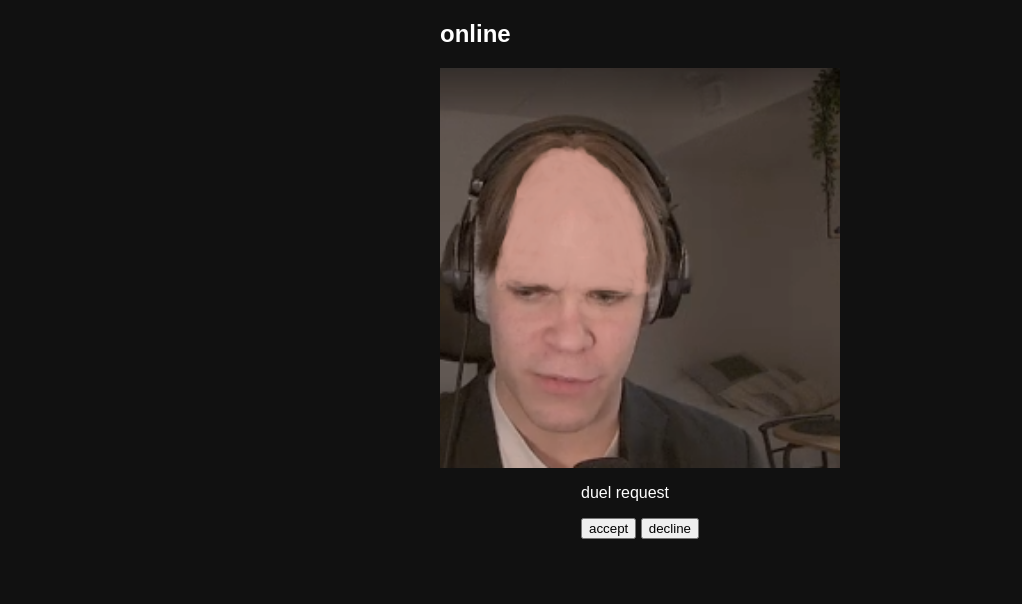
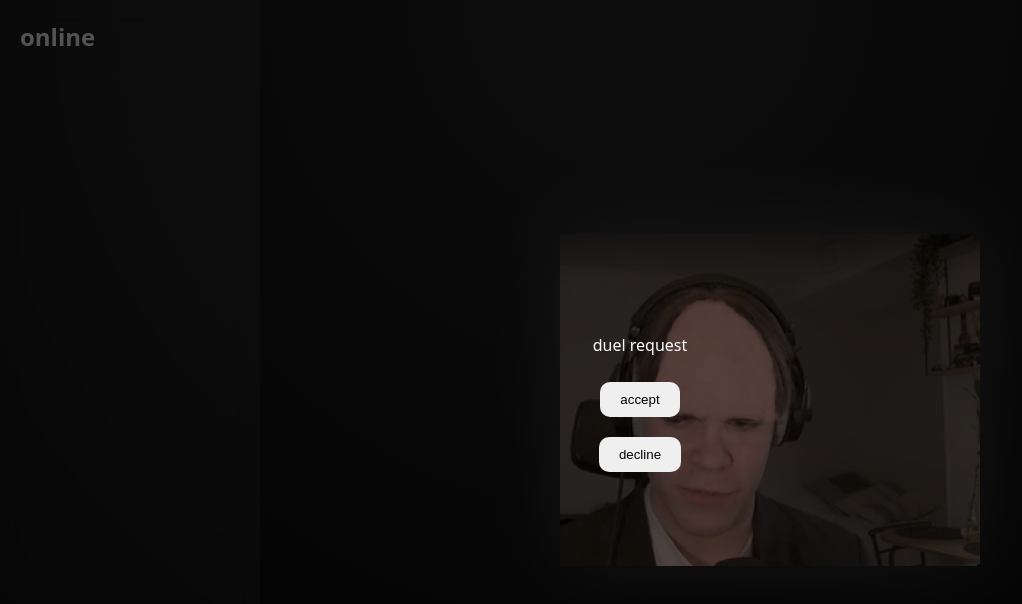
Before and after one commit to napikengine99/tic-tac-forehead, a website: page public/index.html in a window 1280 px wide. Shown: the whole page, without its empty margins (0-1022 px from the left). Drawn offline with nearby package versions, Linux system fonts and the light colour scheme.

Commit message:
Update style.css

```diff
--- a/public/style.css
+++ b/public/style.css
@@ -1,44 +1,99 @@
+* {
+  box-sizing: border-box;
+}
+
 body {
   margin: 0;
-  background: #111;
+  background: radial-gradient(circle at top, #222, #000);
   color: white;
-  font-family: sans-serif;
-  display: flex;
-  flex-direction: column;
-  align-items: center;
+  font-family: system-ui;
+  height: 100vh;
+  overflow: hidden;
 }
 
-#menu {
-  margin: 20px;
+#layout {
+  display: flex;
+  height: 100%;
+}
+
+#sidebar {
+  width: 260px;
+  background: rgba(255,255,255,0.05);
+  backdrop-filter: blur(12px);
+  padding: 20px;
+}
+
+#sidebar h2 {
+  margin-top: 0;
+  opacity: 0.8;
+}
+
+.user {
+  padding: 10px;
+  margin-bottom: 6px;
+  background: rgba(255,255,255,0.08);
+  border-radius: 10px;
+  cursor: pointer;
+  transition: 0.2s;
+}
+
+.user:hover {
+  background: rgba(255,255,255,0.18);
 }
 
 #game {
+  flex: 1;
+  display: flex;
+  align-items: center;
+  justify-content: center;
   position: relative;
-  width: 400px;
-  height: 400px;
 }
 
 #forehead {
-  width: 100%;
-  height: 100%;
-  object-fit: cover;
+  width: 420px;
+  filter: drop-shadow(0 0 40px rgba(255,255,255,0.15));
 }
 
 #board {
   position: absolute;
-  top: 20%;
-  left: 20%;
-  width: 60%;
-  height: 60%;
+  width: 240px;
+  height: 240px;
   display: grid;
   grid-template-columns: repeat(3, 1fr);
 }
 
 .cell {
-  border: 2px solid rgba(255,255,255,0.6);
+  border: 2px solid rgba(255,255,255,0.5);
   font-size: 3rem;
   display: flex;
   align-items: center;
   justify-content: center;
   cursor: pointer;
+  transition: background 0.2s;
 }
+
+.cell:hover {
+  background: rgba(255,255,255,0.1);
+}
+
+#popup {
+  position: fixed;
+  inset: 0;
+  background: rgba(0,0,0,0.6);
+  display: flex;
+  flex-direction: column;
+  align-items: center;
+  justify-content: center;
+}
+
+#popup button {
+  margin: 10px;
+  padding: 10px 20px;
+  border-radius: 10px;
+  border: none;
+  cursor: pointer;
+}
+
+.hidden {
+  display: none;
+}
```
